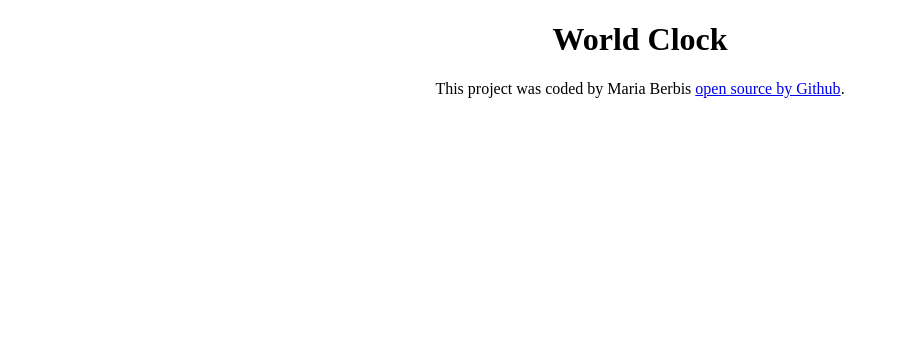
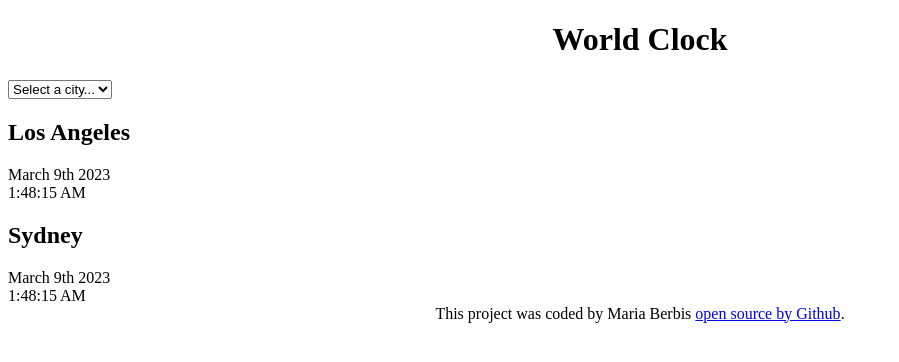
Before and after one commit to MariaBerbis/universal-clock, a plain HTML site: page index.html in a window 1280 px wide. Shown: the whole page, without its empty margins (0-899 px from the left). Drawn offline with nearby package versions, Linux system fonts and the light colour scheme.

Commit message:
Added basic HTML

```diff
--- a/index.html
+++ b/index.html
@@ -8,7 +8,26 @@
     <title>Universal Clock - Maria Berbis</title>
   </head>
   <body>
-    <h1>World Clock</h1>
+    <div class="container">
+      <h1>World Clock</h1>
+
+      <select>
+        <option value="">Select a city...</option>
+        <option value="">London</option>
+        <option value="">New York</option>
+        <option value="">Auckland</option>
+      </select>
+      <div class="city">
+        <h2>Los Angeles</h2>
+        <div class="date">March 9th 2023</div>
+        <div class="time">1:48:15 AM</div>
+      </div>
+      <div class="city">
+        <h2>Sydney</h2>
+        <div class="date">March 9th 2023</div>
+        <div class="time">1:48:15 AM</div>
+      </div>
+    </div>
     <footer>
       This project was coded by Maria Berbis
       <a href="https://github.com/MariaBerbis/universal-clock" target="_blank"
```
